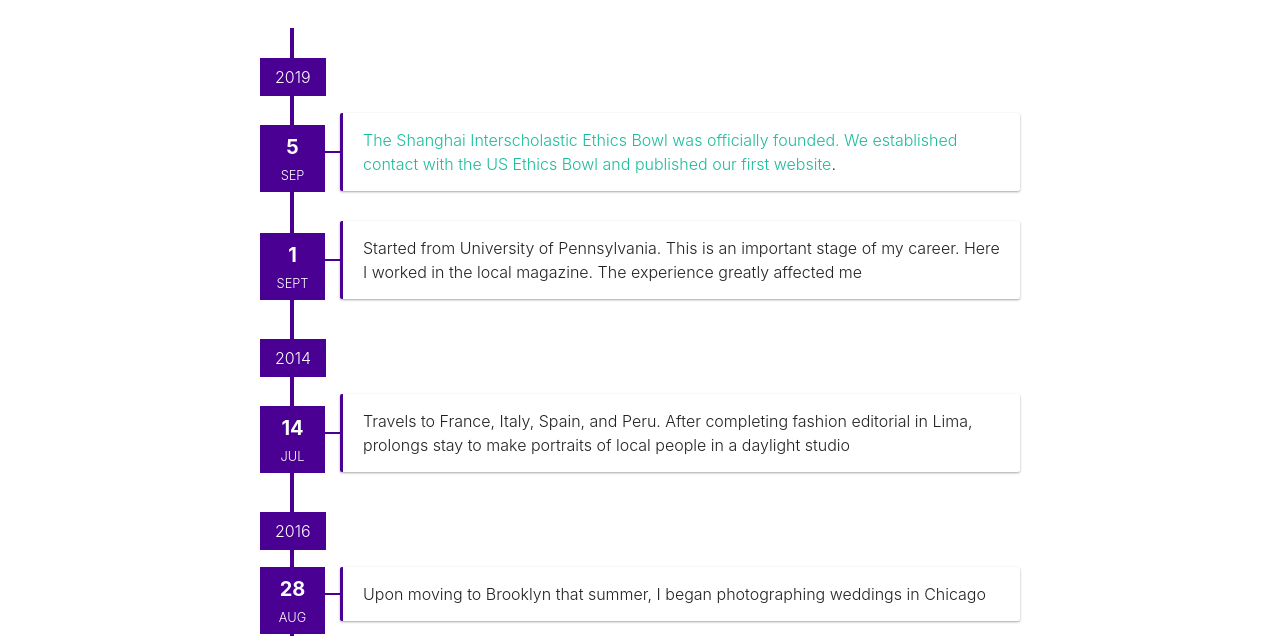
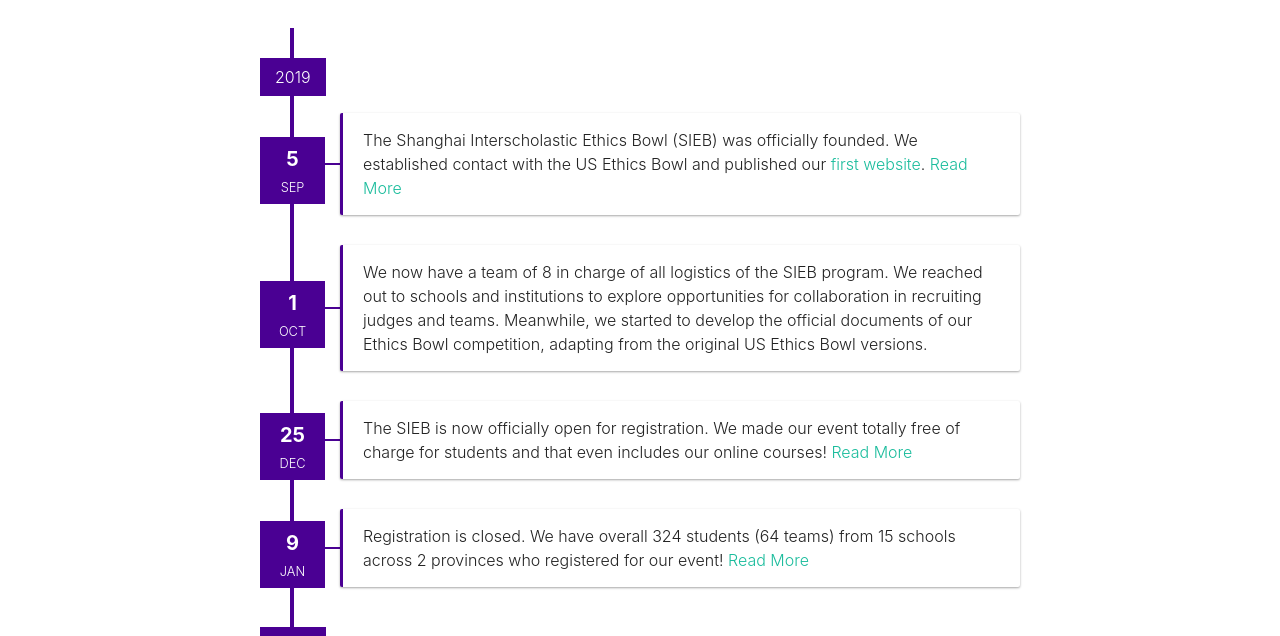
Before and after one commit to ethicsbowlchina/ethicsbowl-china.github.io, a plain HTML site: page timeline.html in a window 1280 px wide. Shown: the part 197-833 px from the top of the page. Drawn offline with Linux system fonts and the light colour scheme.

Commit message:
Update timeline.html

```diff
--- a/timeline.html
+++ b/timeline.html
@@ -54,25 +54,46 @@ Visit the <a href="https://ethicsbowlchina.com/resources.html">Resources</a> pag
           <span class="timeline__day">5</span>
           <span class="timeline__month">Sep</span>
         </div>
-	      <a href="https://sieb.ethicsbowlchina.com/ethi.html">
         <div class="timeline__post">
           <div class="timeline__content">
-            <p>The Shanghai Interscholastic Ethics Bowl was officially founded. We established contact with the US Ethics Bowl and published our <a href="https://sieb2020.github.io">first website</a>.</p>
+            <p>The Shanghai Interscholastic Ethics Bowl (SIEB) was officially founded. We established contact with the US Ethics Bowl and published our <a href="https://sieb2020.github.io">first website</a>. <a href="https://sieb.ethicsbowlchina.com/ethi.html">Read More</a></p>
           </div>
         </div>
-		      </a>
       </div>
       <div class="timeline__box">
         <div class="timeline__date">
           <span class="timeline__day">1</span>
-          <span class="timeline__month">Sept</span>
+          <span class="timeline__month">Oct</span>
         </div>
         <div class="timeline__post">
           <div class="timeline__content">
-            <p>Started from University of Pennsylvania. This is an important stage of my career. Here I worked in the local magazine. The experience greatly affected me</p>
+            <p>We now have a team of 8 in charge of all logistics of the SIEB program. We reached out to schools and institutions to explore opportunities for collaboration in recruiting judges and teams. Meanwhile, we started to develop the official documents of our Ethics Bowl competition, adapting from the original US Ethics Bowl versions.</p>
           </div>
         </div>
       </div>
+	          <div class="timeline__box">
+        <div class="timeline__date">
+          <span class="timeline__day">25</span>
+          <span class="timeline__month">Dec</span>
+        </div>
+        <div class="timeline__post">
+          <div class="timeline__content">
+            <p>The SIEB is now officially open for registration. We made our event totally free of charge for students and that even includes our online courses! <a href="https://sieb.ethicsbowlchina.com/regi.html">Read More</a></p>
+          </div>
+        </div>
+      </div>
+	    	          <div class="timeline__box">
+        <div class="timeline__date">
+          <span class="timeline__day">9</span>
+          <span class="timeline__month">Jan</span>
+        </div>
+        <div class="timeline__post">
+          <div class="timeline__content">
+            <p>Registration is closed. We have overall 324 students (64 teams) from 15 schools across 2 provinces who registered for our event! <a href="https://sieb.ethicsbowlchina.com/324s.html">Read More</a></p>
+          </div>
+        </div>
+      </div>
+
     </div>
     <div class="timeline__group">
       <span class="timeline__year">2014</span>
```
